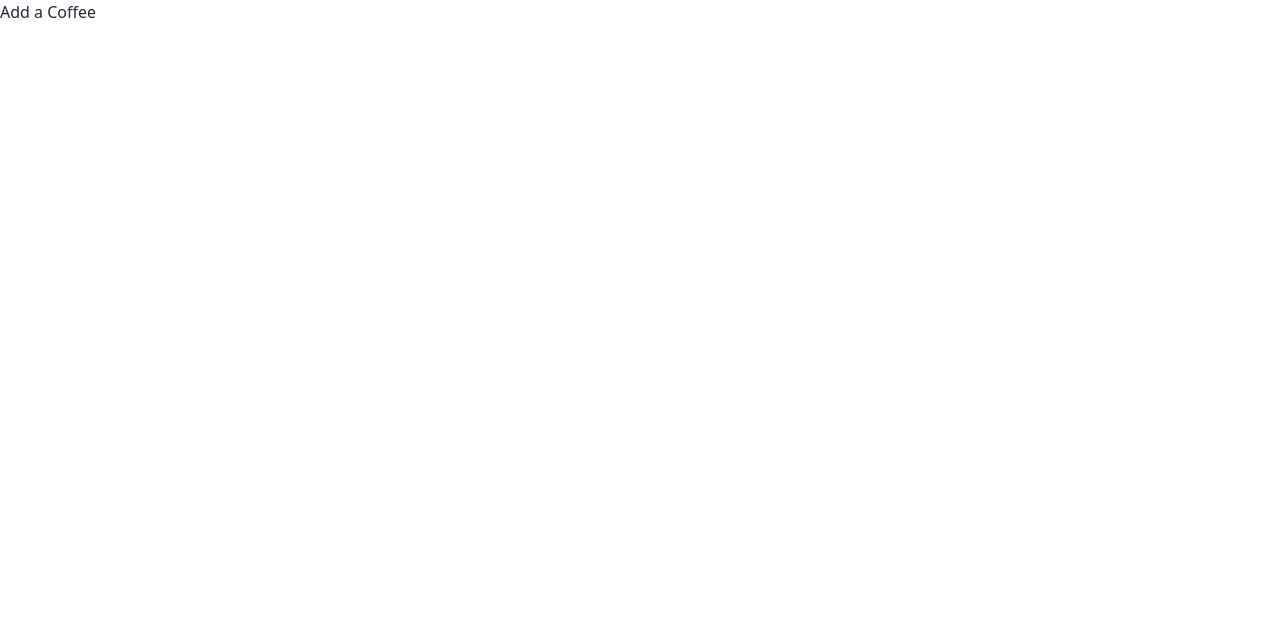
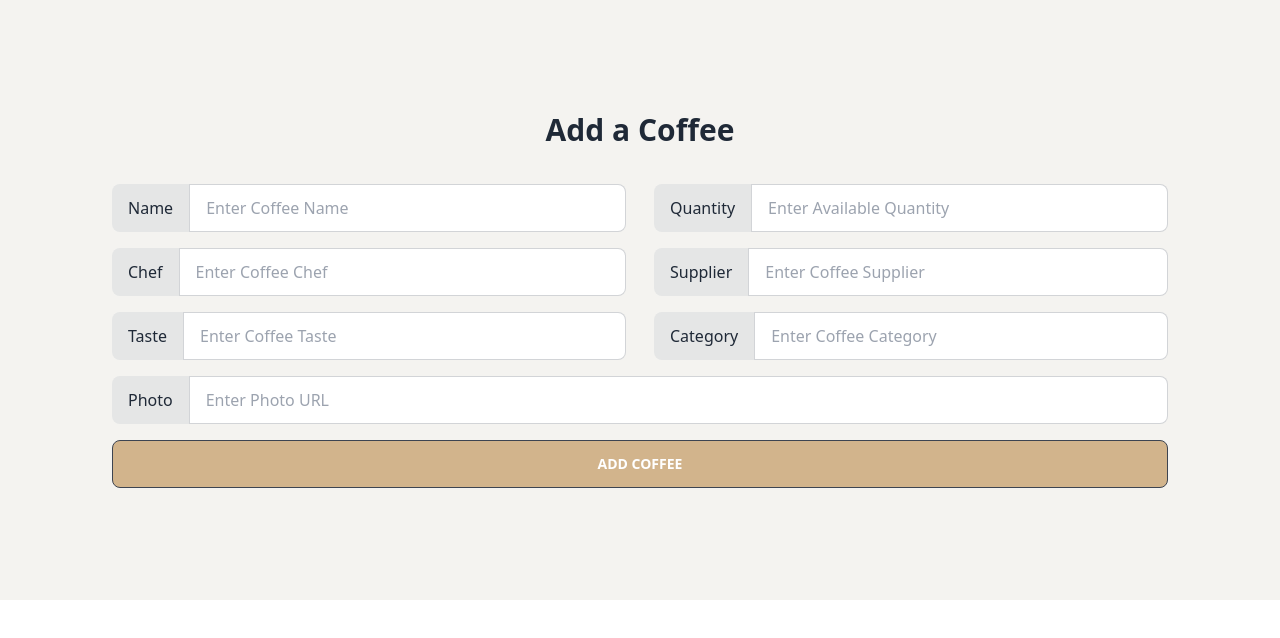
Before and after one commit to csmahmud99/coffee-store-espresso-emporium-client, a React (Vite) app: page /add-coffee in a window 1280 px wide. Shown: the top 638 px of the page. Built offline with nearby package versions, Linux system fonts and the light colour scheme.

Commit message:
Adding Add a Coffee Form in Client Side, Done

```diff
--- a/src/components/AddCoffee.jsx
+++ b/src/components/AddCoffee.jsx
@@ -1,7 +1,72 @@
 const AddCoffee = () => {
     return (
-        <div>
-            <h2>Add a Coffee</h2>
+        <div className="bg-[#F4F3F0] p-28">
+            <div className="container">
+                <div className="row-auto">
+                    <h2 className="text-3xl font-extrabold text-center mb-9">Add a Coffee</h2>
+                    <form>
+                        {/* Form Row :: Name & Quantity */}
+                        <div className="md:flex gap-7">
+                            <div className="form-control md:w-1/2">
+                                <label className="input-group">
+                                    <span>Name</span>
+                                    <input type="text" name="name" placeholder="Enter Coffee Name" className="input input-bordered w-full" />
+                                </label>
+                            </div>
+                            <div className="form-control md:w-1/2">
+                                <label className="input-group">
+                                    <span>Quantity</span>
+                                    <input type="number" name="quantity" placeholder="Enter Available Quantity" className="input input-bordered w-full" />
+                                </label>
+                            </div>
+                        </div>
+
+                        {/* Form Row :: Chef & Supplier */}
+                        <div className="md:flex gap-7 mt-4">
+                            <div className="form-control md:w-1/2">
+                                <label className="input-group">
+                                    <span>Chef</span>
+                                    <input type="text" name="chef" placeholder="Enter Coffee Chef" className="input input-bordered w-full" />
+                                </label>
+                            </div>
+                            <div className="form-control md:w-1/2">
+                                <label className="input-group">
+                                    <span>Supplier</span>
+                                    <input type="text" name="supplier" placeholder="Enter Coffee Supplier" className="input input-bordered w-full" />
+                                </label>
+                            </div>
+                        </div>
+
+                        {/* Form Row :: Taste & Category */}
+                        <div className="md:flex gap-7 mt-4">
+                            <div className="form-control md:w-1/2">
+                                <label className="input-group">
+                                    <span>Taste</span>
+                                    <input type="text" name="taste" placeholder="Enter Coffee Taste" className="input input-bordered w-full" />
+                                </label>
+                            </div>
+                            <div className="form-control md:w-1/2">
+                                <label className="input-group">
+                                    <span>Category</span>
+                                    <input type="text" name="category" placeholder="Enter Coffee Category" className="input input-bordered w-full" />
+                                </label>
+                            </div>
+                        </div>
+
+                        {/* Form Row :: Photo URL */}
+                        <div className="gap-7 mt-4">
+                            <div className="form-control w-full">
+                                <label className="input-group">
+                                    <span>Photo</span>
+                                    <input type="text" name="photo" placeholder="Enter Photo URL" className="input input-bordered w-full" />
+                                </label>
+                            </div>
+                        </div>
+
+                        <input type="submit" value="Add Coffee" className="btn btn-block bg-[#D2B48C] mt-4" />
+                    </form>
+                </div>
+            </div>
         </div>
     );
 };
```
